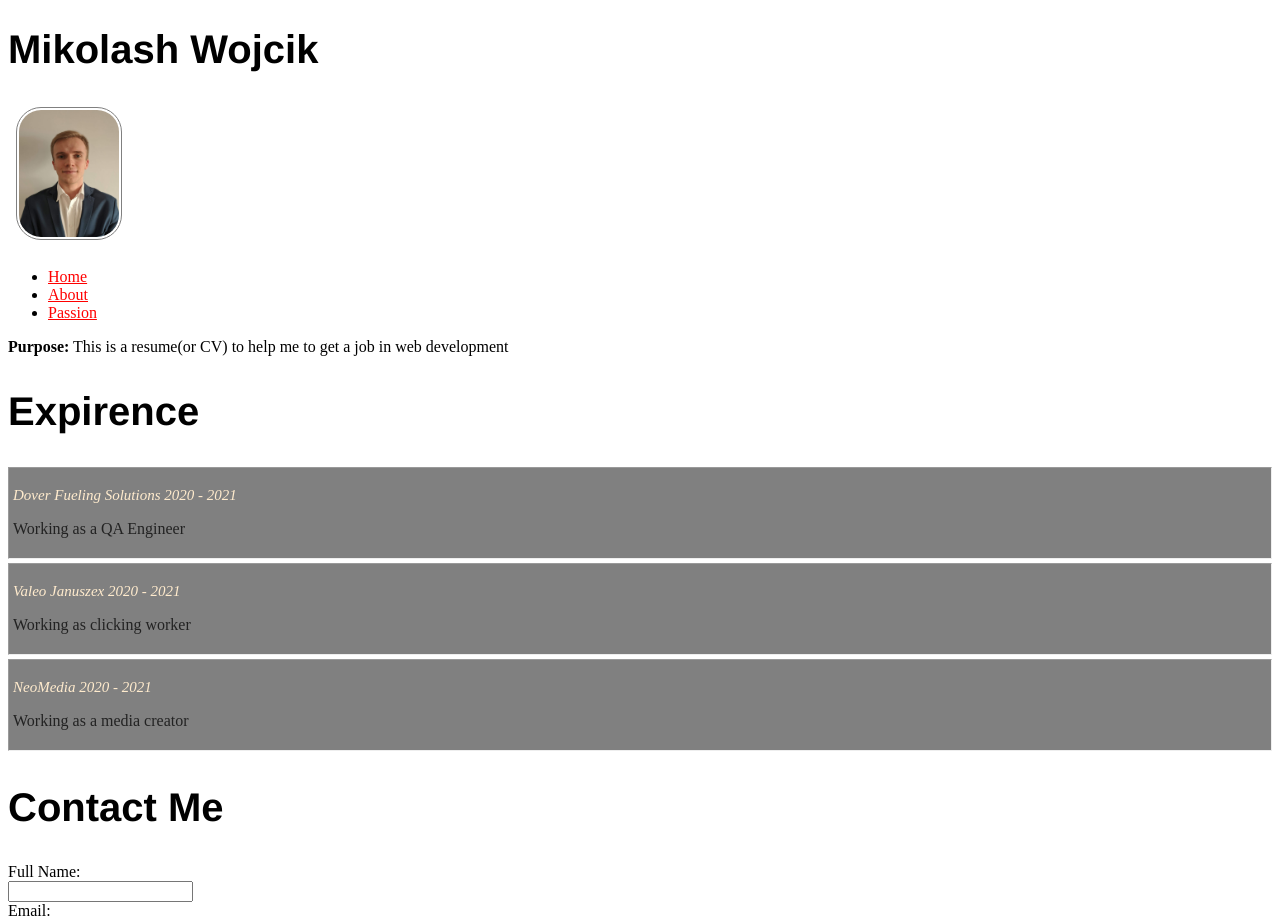
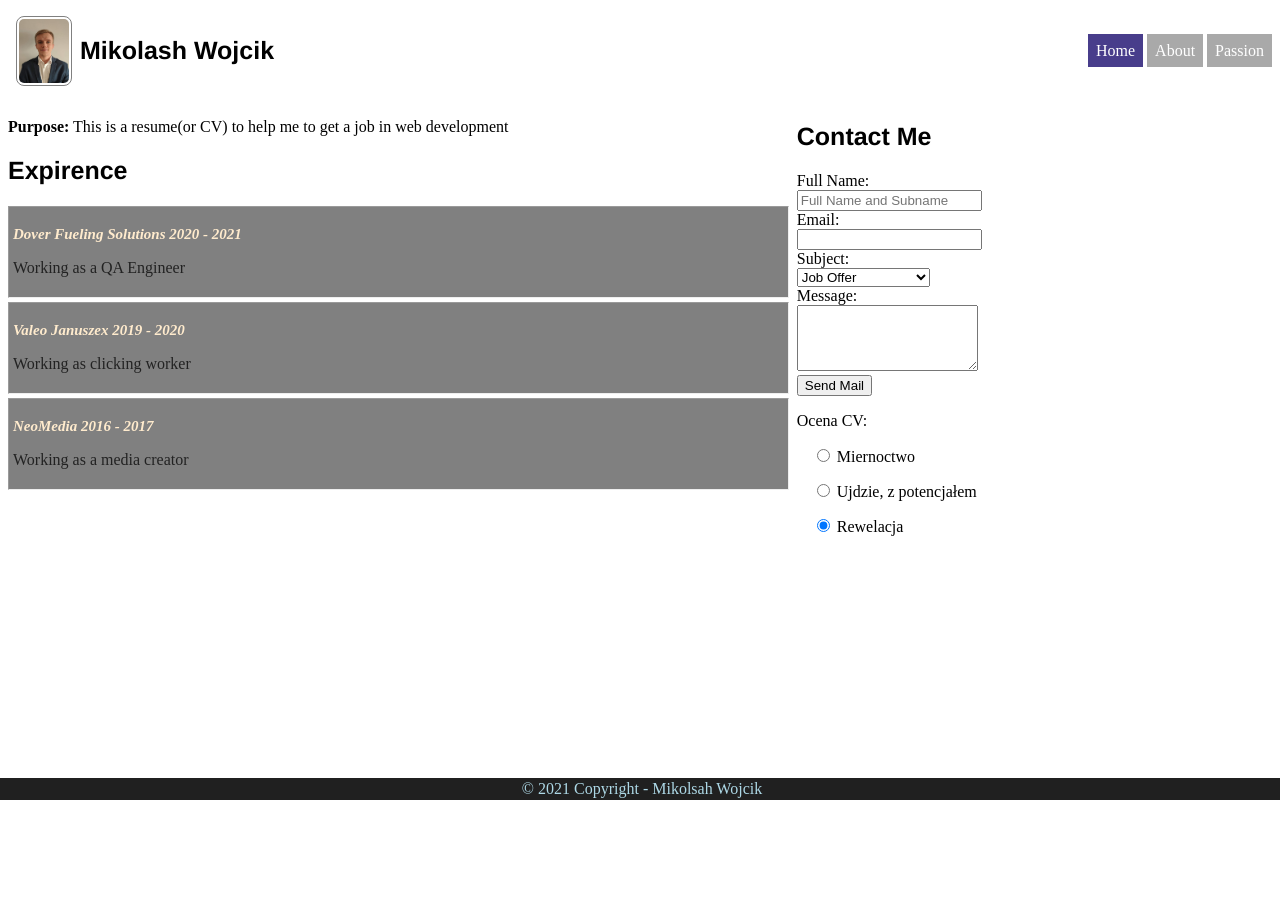
Before and after one commit to mikolajwoj/Self_resume, a plain HTML site: page index.html in a window 1280 px wide. Shown: the top 916 px of the page. After the commit the page ends 800 px from the top, so only its background shows below. Drawn offline with Linux system fonts and the light colour scheme.

Commit message:
Repositories update
Add first .js file
Extend css style file

```diff
--- a/index.html
+++ b/index.html
@@ -10,18 +10,20 @@
 
 <body>
 
+    <div class="container">
         <header>
-        <h1>Mikolash Wojcik</h1>
             <img id="headshot" src = "nigiitup.jpg"
                 alt ="Mikolash Wozik"/>
+            <h1 id="siteName">Mikolash Wojcik</h1>
 
-        <nav>
+            <nav id="menu">
                 <ul>
-                <li><a href ="index.html">Home</a></li>
+                    <li class="active"><a href ="index.html">Home</a></li>
                     <li><a href ="about.html">About</a></li>
                     <li><a href ="passion.html">Passion</a></li>
                 </ul>
             </nav>
+
         </header>
         <main>
             <p><strong>Purpose:</strong> This is a resume(or CV) to help me to get a job in web development </p>
@@ -33,12 +35,12 @@
 
             </div>
             <div class="experience">
-            <p class="title">Valeo Januszex 2020 - 2021</p>
+                <p class="title">Valeo Januszex 2019 - 2020</p>
                 <p>Working as clicking worker</p>
 
             </div>
             <div  class="experience">
-            <p class="title">NeoMedia 2020 - 2021</p>
+                <p class="title">NeoMedia 2016 - 2017</p>
                 <p>Working as a media creator</p>
 
             </div>
@@ -47,11 +49,12 @@
         <aside>
             <h2>Contact Me</h2>
             <form>
+                <div id="formInfo"></div>
                 <div>
                     <label for ="fullName">Full Name: </label>
                 </div>
                 <div>
-                <input id = "fullName" />
+                    <input id = "fullName" placeholder="Full Name and Subname"/>
                 </div>
                 <div>
                     <label for ="email">Email: </label>
@@ -101,6 +104,9 @@
         <footer>
             &copy; 2021 Copyright - Mikolsah Wojcik
         </footer>
+    </div>
+    <script src="index.js">
+    </script>
 </body>
 
 </html>
--- /dev/null
+++ b/index.js
@@ -0,0 +1,36 @@
+// index js
+
+// var number = 5;
+// let name = "Mikolash";
+
+// number = 12;
+// name ="Andriej ";
+// //Writing to the document
+// document.writeln(name + number);
+// alert("Hello Website")
+
+let hasJob = false;
+if(hasJob){
+    // I have a job
+    showMessage("Thanks for visiting, I'm curentlly employed.");
+}
+else{
+    showMessage("Please look around, I'm currently looking for a position");
+}
+
+let today = new Date();
+let dayOfWeek = today.getDay();
+
+if (dayOfWeek === 0 || dayOfWeek === 6){
+    showMessage("Since it is the weekend please be patience with my returning to your email");
+}
+const formInfo = document.getElementById("formInfo");
+function showMessage(message){
+    formInfo.innerHTML = "<p>" + message + "</p>" ;
+    // document.writeln("<p>" + message + "</p>");
+    // document.writeln("<hr/>")
+}
+
+function clearMessage(){
+    formInfo.innerHTML = "";
+}
--- a/style.css
+++ b/style.css
@@ -1,18 +1,17 @@
-a{
-    color: red;
-}
 h1, h2{
     color: black;
     font-family:'Franklin Gothic Medium', 'Arial Narrow', Arial, sans-serif;
-    font-size: 40px;
+    font-size: 25px;
 }
-
+main{
+    grid-area: main;
+}
 #headshot {
     border: 1px solid gray;
     padding: 2px;
     margin: 8px;
-    max-width: 100px;
-    border-radius: 25px;
+    max-width: 50px;
+    border-radius: 8px;
 }
 
 .experience{
@@ -27,11 +26,66 @@ h1, h2{
     font-size: 15px;
     font-style: italic;
     color: blanchedalmond;
+    font-weight: bold;
 
 }
 img{
-    max-width: 500px;
+    max-width: 250px;
 }
 .gradelabel{
     margin: 15px;
 }
+aside{
+    grid-area: aside;
+}
+footer{
+    background-color: #202020;
+    color: lightblue;
+    text-align: center;
+    padding: 2px;
+    position: fixed;
+    bottom: 0;
+    left: 0;
+    width: 100%;
+    grid-area: footer;
+}
+#menu li{
+    display: inline;
+    padding: 8px;
+    background-color: darkgrey;
+}
+#menu li a{
+    color: white !important;
+    text-decoration: none;
+}
+#menu li.active{
+    background-color: darkslateblue;
+}
+#menu{
+    float: right;
+    vertical-align: middle;
+}
+
+header {
+    display: flex;
+    flex-direction: row;
+    justify-content: space-around;
+    align-items: center;
+    grid-area: header;
+}
+header #menu{
+    margin-left: auto;
+}
+.container{
+    display: grid;
+    grid-template-areas:
+        "header header"
+        "main aside"
+        "footer footer";
+    grid-template-columns: auto;
+    grid-gap: 8px;
+}
+#formInfo{
+    font-size: 14px;
+    font-style: italic;
+}
```
Also changed, not shown: about.html (line endings or trailing spaces). Lines whose indentation alone changed are shown as unchanged.
